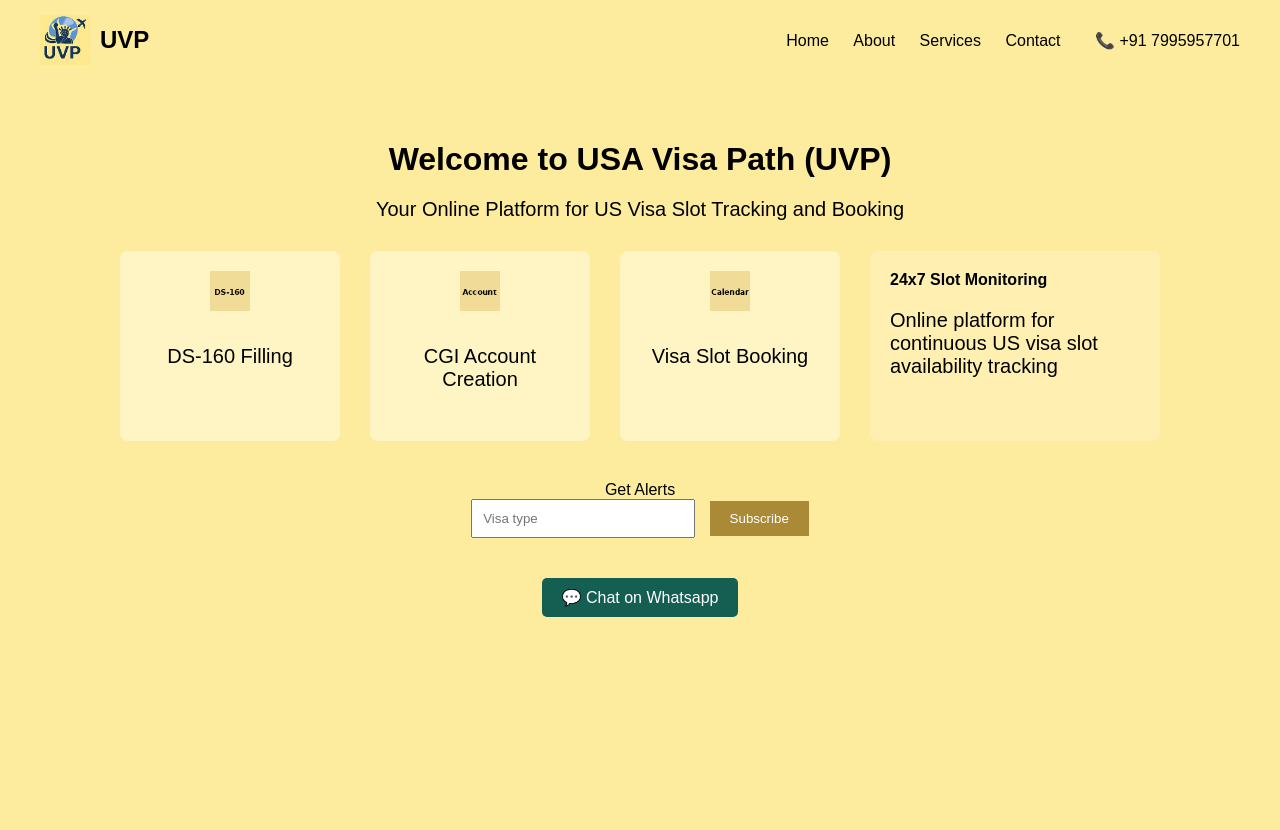
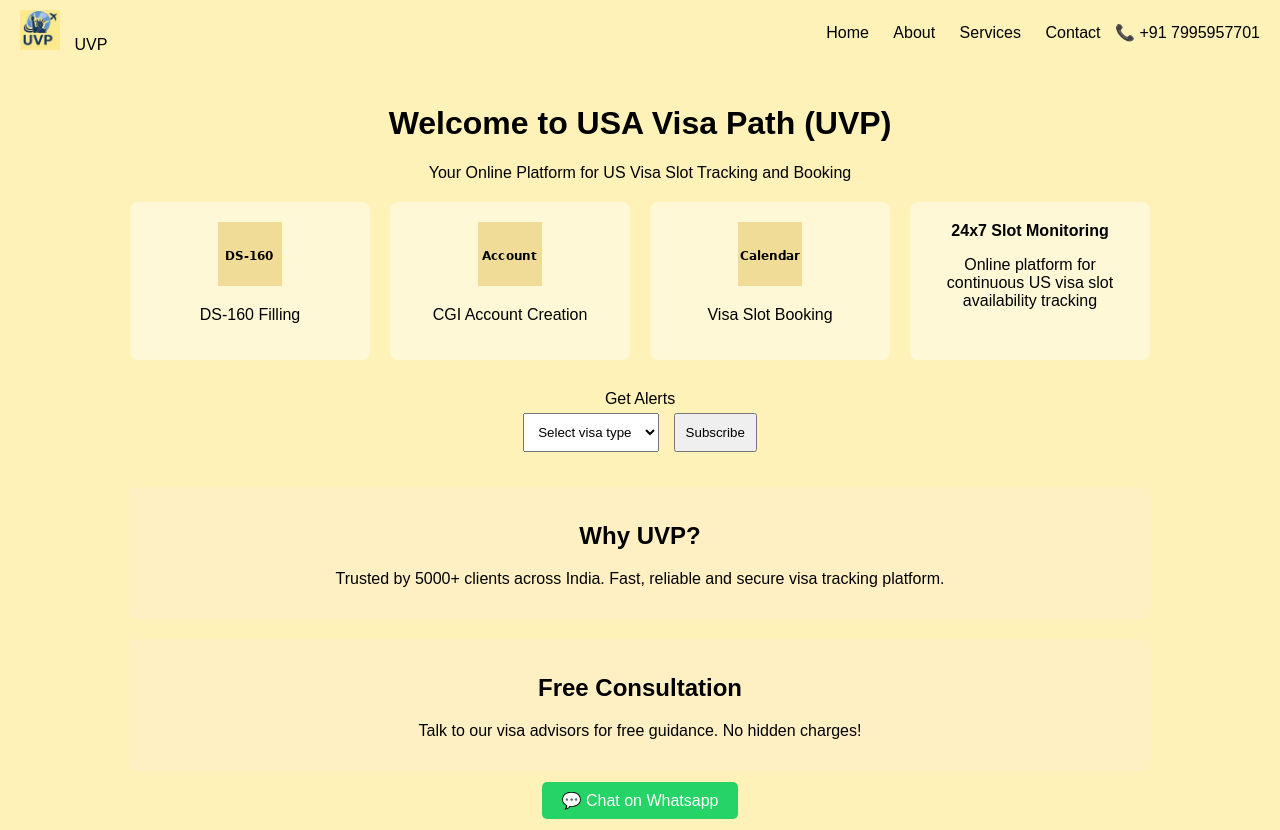
Before and after one commit to Maguluri9618/usa-visa-path, a plain HTML site: page index.html in a window 1280 px wide. Before the commit the page ends 800 px from the top, so only its background shows below. Drawn offline with Linux system fonts and the light colour scheme.

Commit message:
Add files via upload

```diff
--- a/index.html
+++ b/index.html
@@ -47,8 +47,23 @@
 
     <div class="alerts-form">
       <label for="visa">Get Alerts</label><br />
-      <input type="text" id="visa" placeholder="Visa type" />
+      <select id="visa">
+        <option value="" disabled selected>Select visa type</option>
+        <option value="student">Student Visa</option>
+        <option value="visitor">Visitor Visa</option>
+        <option value="work">Work Visa</option>
+      </select>
       <button>Subscribe</button>
+    </div>
+
+    <div class="testimonial">
+      <h2>Why UVP?</h2>
+      <p>Trusted by 5000+ clients across India. Fast, reliable and secure visa tracking platform.</p>
+    </div>
+
+    <div class="consultation">
+      <h2>Free Consultation</h2>
+      <p>Talk to our visa advisors for free guidance. No hidden charges!</p>
     </div>
 
     <a href="https://wa.me/6382176167" class="whatsapp-button">💬 Chat on Whatsapp</a>
--- a/styles.css
+++ b/styles.css
@@ -1,106 +1,73 @@
 
 body {
+  font-family: Arial, sans-serif;
+  background: #fef2b8;
   margin: 0;
-  font-family: Arial, sans-serif;
-  background: #fdec9d;
-  color: #000;
+  padding: 0;
 }
 
 .navbar {
+  background: #fef2b8;
   display: flex;
   justify-content: space-between;
+  padding: 10px 20px;
   align-items: center;
-  padding: 15px 40px;
-  background: #fdec9d;
-}
-
-.logo {
-  display: flex;
-  align-items: center;
-  font-size: 24px;
-  font-weight: bold;
 }
 
 .logo img {
-  height: 50px;
+  height: 40px;
   margin-right: 10px;
 }
 
 nav a {
   margin: 0 10px;
   text-decoration: none;
-  color: #000;
-}
-
-.phone {
-  margin-left: 20px;
+  color: black;
 }
 
 .main-section {
   text-align: center;
-  padding: 40px 20px;
-}
-
-.main-section h1 {
-  font-size: 32px;
-  margin-bottom: 10px;
-}
-
-.main-section p {
-  font-size: 20px;
-  margin-bottom: 30px;
+  padding: 20px;
 }
 
 .services {
   display: flex;
+  flex-wrap: wrap;
   justify-content: center;
-  flex-wrap: wrap;
-  gap: 30px;
-  margin-bottom: 40px;
+  gap: 20px;
+  margin: 20px 0;
 }
 
 .service-box {
-  background: #fff5c4;
+  background: #fff8d6;
   padding: 20px;
   border-radius: 8px;
-  width: 180px;
+  width: 200px;
   text-align: center;
 }
 
-.service-box img {
-  height: 40px;
-  margin-bottom: 10px;
+.alerts-form {
+  margin: 30px 0;
 }
 
-.info-box {
-  background: #fff0b2;
-  width: 250px;
-  text-align: left;
-}
-
-.alerts-form {
-  margin-bottom: 40px;
-}
-
-.alerts-form input {
+.alerts-form select,
+.alerts-form button {
   padding: 10px;
-  width: 200px;
-  margin-right: 10px;
-}
-
-.alerts-form button {
-  padding: 10px 20px;
-  background: #aa8a37;
-  color: #fff;
-  border: none;
-  cursor: pointer;
+  margin: 5px;
 }
 
 .whatsapp-button {
-  display: inline-block;
-  background: #155e52;
+  background: #25D366;
   color: white;
   padding: 10px 20px;
+  text-decoration: none;
   border-radius: 5px;
-  text-decoration: none;
 }
+
+.testimonial, .consultation {
+  background: #fff0c4;
+  margin: 20px auto;
+  padding: 15px;
+  width: 80%;
+  border-radius: 8px;
+}
```
